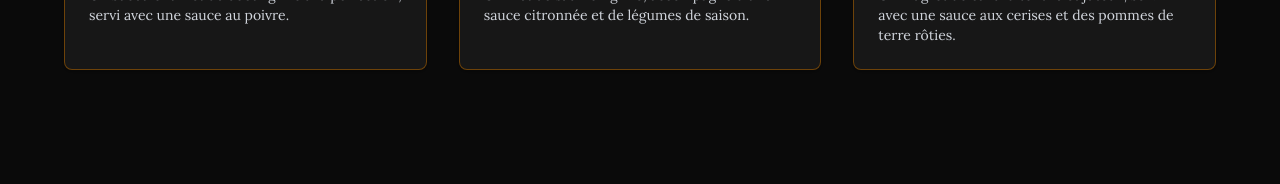
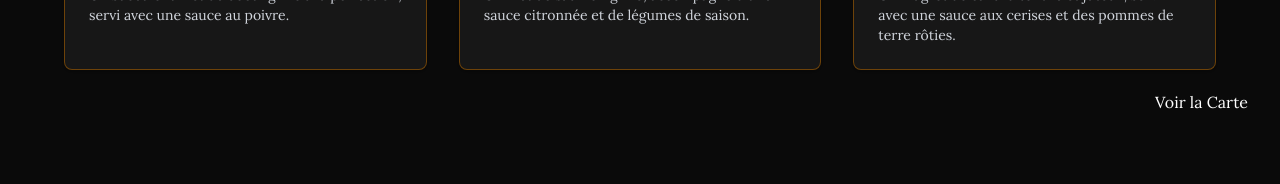
Before and after one commit to MrRobo1/vitrine-resto, a Next.js app: page / in a window 1280 px wide. Shown: the part 1950-2134 px from the top of the page. Built offline with nearby package versions, Linux system fonts and the light colour scheme.

Commit message:
➕ add link to menu-section

```diff
--- a/src/components/menu-section.tsx
+++ b/src/components/menu-section.tsx
@@ -1,5 +1,6 @@
 import Image from 'next/image';
 import { Card, CardContent } from '@/components/ui/card';
+import Link from 'next/link';
 
 const plats = [
   {
@@ -46,6 +47,9 @@ export default function Carte() {
           </Card>
         ))}
       </div>
+      <Link href="/carte" className="block text-white hover:text-yellow-500 py-5 text-right mr-4">
+        Voir la Carte
+      </Link>
     </section>
   );
 }
```
